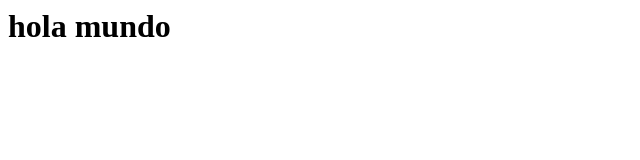
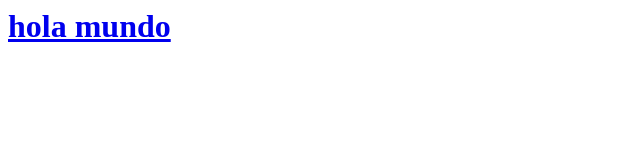
Before and after one commit to luisjsc/practicagit, a plain HTML site: page index.html in a window 1280 px wide. Shown: the whole page, without its empty margins (0-640 px from the left). Drawn offline with Linux system fonts and the light colour scheme.

Commit message:
subido cambios con los datos y repuesta

```diff
--- a/index.html
+++ b/index.html
@@ -5,6 +5,6 @@
 	</title>
 </head>
 <body>
-	<h1>hola mundo</h1>
+	<a href="contenido.html" > <h1>hola mundo</h1></a>
 </body>
 </html>
```
Also changed, not shown: contenido.html (+10 -0 lines).
